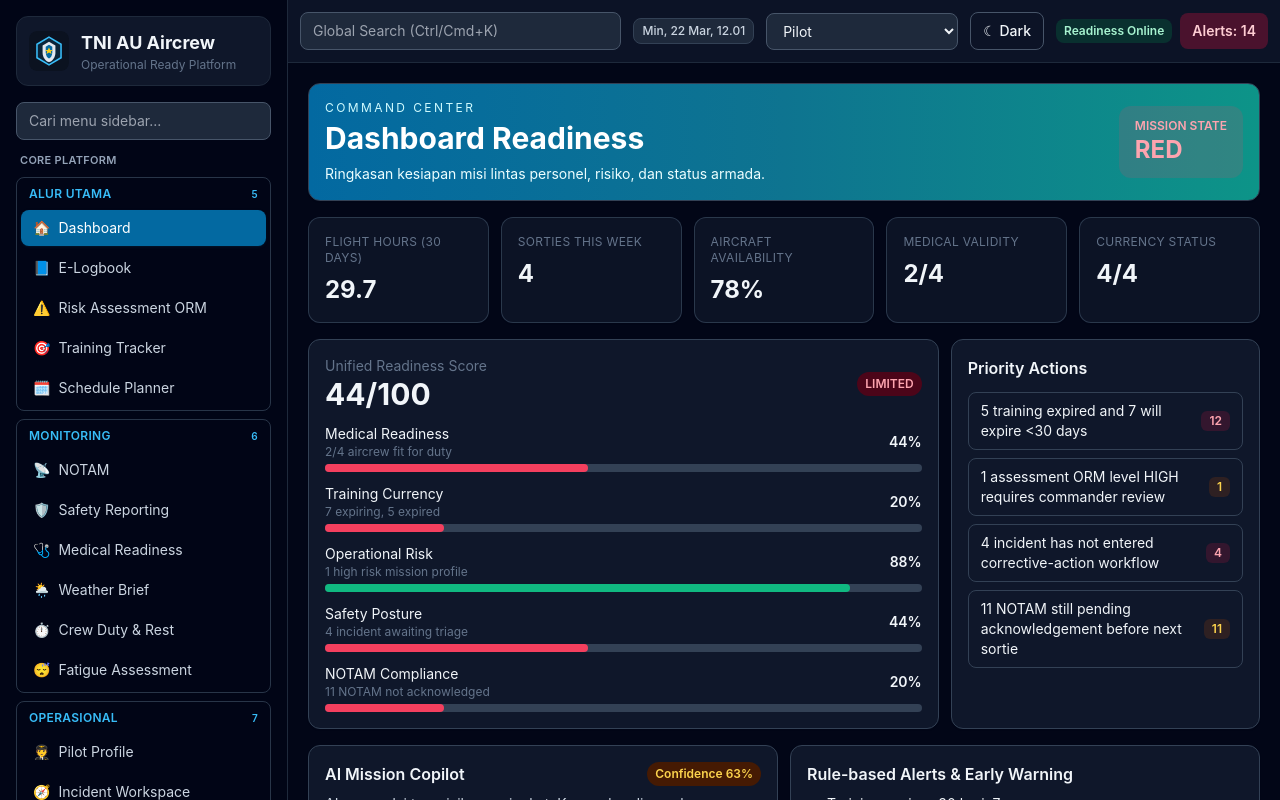
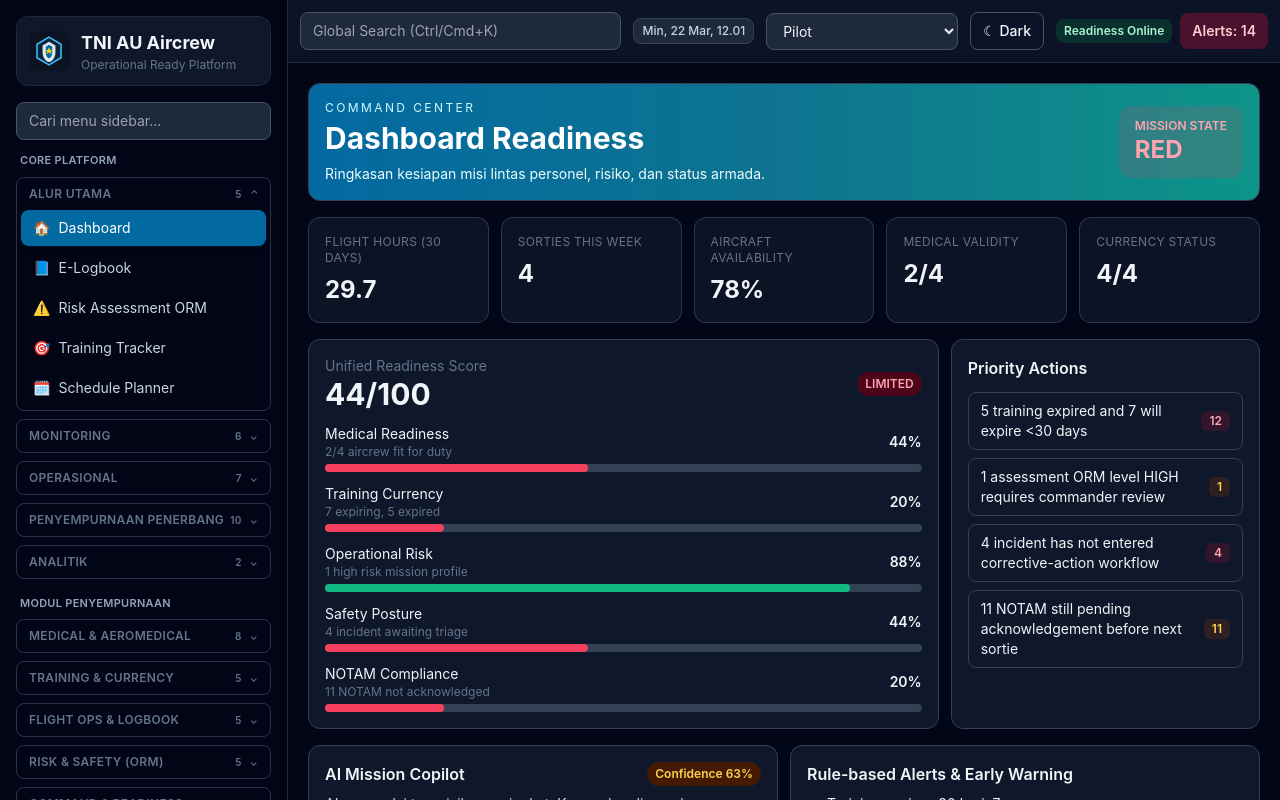
Before and after one commit to sobri3195/tni-au-aircrew-platform, a React (Vite) app: page /login in a window 1280 px wide. Both pictures are taken after a click on the button "Enter Platform". Shown: the top 800 px of the page. Built offline with nearby package versions, Linux system fonts and the light colour scheme.

Commit message:
feat(sidebar): add dropdown toggle for nav groups

```diff
--- a/src/components/layout/Sidebar.tsx
+++ b/src/components/layout/Sidebar.tsx
@@ -1,3 +1,4 @@
+import { useMemo, useState } from 'react';
 import { NavLink } from 'react-router-dom';
 import { requestedFeatureModules } from '../../data/featureModules';
 import { useLocalStorageState } from '../../hooks/useLocalStorageState';
@@ -89,19 +90,37 @@ const requestedNavGroups = Object.entries(
   }, {})
 ).map(([label, items]) => ({ label, items }));
 
-const renderGroups = (groups: NavGroup[], query: string, onNavigate?: () => void) =>
+const renderGroups = (
+  groups: NavGroup[],
+  query: string,
+  groupOpenState: Record<string, boolean>,
+  onToggleGroup: (groupLabel: string) => void,
+  onNavigate?: () => void
+) =>
   groups.map((group) => {
     const filteredItems = group.items.filter((item) => item.label.toLowerCase().includes(query));
     if (filteredItems.length === 0) return null;
+
+    const isOpen = query.length > 0 ? true : (groupOpenState[group.label] ?? false);
+
     return (
-      <details key={group.label} className="group rounded-lg border border-slate-200/80 p-1 dark:border-slate-700/80" open>
-        <summary className="cursor-pointer list-none rounded-md px-2 py-1 text-xs font-semibold uppercase tracking-wide text-slate-500 transition group-open:text-sky-700 dark:group-open:text-sky-400">
+      <div key={group.label} className="rounded-lg border border-slate-200/80 p-1 dark:border-slate-700/80">
+        <button
+          type="button"
+          onClick={() => onToggleGroup(group.label)}
+          className="flex w-full items-center justify-between rounded-md px-2 py-1 text-left text-xs font-semibold uppercase tracking-wide text-slate-500 transition hover:bg-slate-100 dark:hover:bg-slate-800"
+          aria-expanded={isOpen}
+          aria-controls={`sidebar-group-${group.label}`}
+        >
           <div className="flex items-center justify-between">
             <span>{group.label}</span>
+          </div>
+          <div className="flex items-center gap-2">
             <span className="text-[10px]">{filteredItems.length}</span>
+            <span className={`text-[10px] transition ${isOpen ? 'rotate-180' : ''}`}>⌄</span>
           </div>
-        </summary>
-        <div className="mt-1 space-y-1">
+        </button>
+        <div id={`sidebar-group-${group.label}`} className={`mt-1 space-y-1 ${isOpen ? 'block' : 'hidden'}`}>
           {filteredItems.map((item) => (
             <NavLink
               key={item.to}
@@ -120,13 +139,29 @@ const renderGroups = (groups: NavGroup[], query: string, onNavigate?: () => void
             </NavLink>
           ))}
         </div>
-      </details>
+      </div>
     );
   });
 
 export const Sidebar = ({ mobile = false, onNavigate }: SidebarProps) => {
   const [navSearch, setNavSearch] = useLocalStorageState('sidebar-nav-search', '');
   const query = navSearch.trim().toLowerCase();
+  const initialOpenGroups = useMemo(
+    () =>
+      [...coreNavGroups, ...requestedNavGroups].reduce<Record<string, boolean>>((acc, group, index) => {
+        acc[group.label] = index === 0;
+        return acc;
+      }, {}),
+    []
+  );
+  const [groupOpenState, setGroupOpenState] = useState<Record<string, boolean>>(initialOpenGroups);
+
+  const onToggleGroup = (groupLabel: string) => {
+    setGroupOpenState((currentState) => ({
+      ...currentState,
+      [groupLabel]: !currentState[groupLabel]
+    }));
+  };
 
   return (
     <aside
@@ -147,11 +182,11 @@ export const Sidebar = ({ mobile = false, onNavigate }: SidebarProps) => {
       <nav className="space-y-4">
         <div className="space-y-2">
           <p className="px-1 text-[11px] font-semibold uppercase tracking-wide text-slate-400">Core Platform</p>
-          {renderGroups(coreNavGroups, query, onNavigate)}
+          {renderGroups(coreNavGroups, query, groupOpenState, onToggleGroup, onNavigate)}
         </div>
         <div className="space-y-2">
           <p className="px-1 text-[11px] font-semibold uppercase tracking-wide text-slate-400">Modul Penyempurnaan</p>
-          {renderGroups(requestedNavGroups, query, onNavigate)}
+          {renderGroups(requestedNavGroups, query, groupOpenState, onToggleGroup, onNavigate)}
         </div>
       </nav>
     </aside>
```
